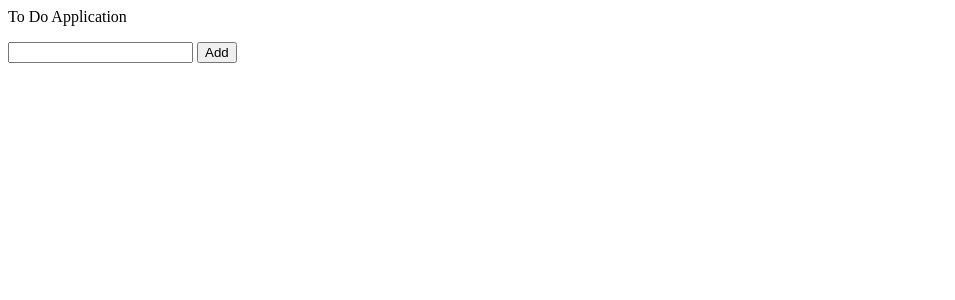
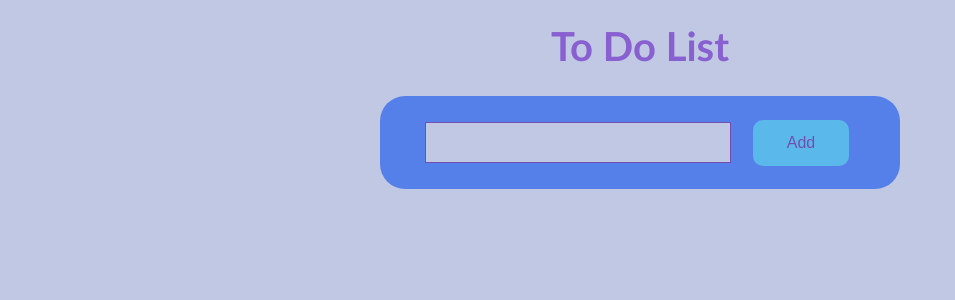
Before and after one commit to kingapl/todo_app, a Django app: page / in a window 1280 px wide. Shown: the top 300 px of the page, without its empty margins (0-955 px from the left). Run offline with Django 3.2, Linux system fonts and the light colour scheme; data that the repository does not hold is empty.

Commit message:
Add frontend layer.

```diff
--- /dev/null
+++ b/tasks/static/css/base.css
@@ -0,0 +1,143 @@
+body {
+    margin: 0px;
+    padding: 0px;
+    background-color: white;
+    height: 100vh;
+    background-color: #c1c8e4;
+    font-family: 'Calibri';
+}
+
+p {
+    margin: 4px;
+}
+
+label {
+    font-size: 20px;
+    color: #c1c8e4;
+}
+
+.container {
+    display: flex;
+    justify-content: center;
+    flex-direction: column;
+    align-items: center;
+    width: 100vw;
+}
+
+.title {
+    margin: 16px;
+}
+
+.title-text {
+    margin-top: 6px;
+    margin-bottom: 6px;
+    font-size: 40px;
+    color: #8860d0;
+}
+
+.content {
+    display: flex;
+    justify-content: center;
+    flex-direction: column;
+    width: 500px;
+    margin-top: 4px;
+    background-color: #5680e9;
+    padding: 10px;
+    border-radius: 25px;
+}
+
+.form {
+    display: flex;
+    justify-content: center;
+    align-items: center;
+    flex-wrap: wrap;
+    padding-left: 10px;
+    padding-right: 10px;
+}
+
+#id_title {
+    width: 60%;
+    font-size: 20px;
+    margin: 16px 8px;
+    padding: 8px;
+    border: 1px solid #724fb0;
+    background-color: #c1c8e4;
+    color: #8860d0;
+}
+
+.add-btn {
+    background-color: #5ab9ea;
+    width: 20%;
+    margin-left: 14px;
+    margin-right: 14px;
+    padding-top: 14px;
+    padding-bottom: 14px;
+    border: none;
+    border-radius: 10px;
+    color: #724fb0;
+    font-size: 16px;
+}
+
+.task {
+    display: flex;
+    justify-content: space-between;
+    align-items: center;
+    background-color: #84ceeb;
+    margin: 10px;
+    padding: 12px;
+    border-radius: 10px;
+}
+
+.task-name {
+    font-size: 20px;
+    color: #8860d0;
+}
+
+.edit-btn {
+    background-color: #5ab9ea;
+    padding: 10px 20px 10px 20px;
+    border-radius: 10px;
+    color: #724fb0;
+    text-decoration: none;
+}
+
+.delete-btn {
+    background-color: #8860d0;
+    padding: 10px 20px 10px 20px;
+    border-radius: 10px;
+    color: #c1c8e4;
+    text-decoration: none;
+}
+
+.info {
+    display: flex;
+    justify-content: center;
+    font-size: 22px;
+    color: #c1c8e4;
+}
+
+#id_complete {
+    margin: 16px 8px;
+}
+
+.submit-btn {
+    width: 120px;
+    background-color: #5ab9ea;
+    color: #724fb0;
+    border: none;
+    border-radius: 10px;
+    padding: 10px 20px 10px 20px;
+    margin: 10px;
+    font-size: 16px;
+}
+
+.cancel-btn {
+    width: 70px;
+    background-color: #5ab9ea;
+    color: #724fb0;
+    border-radius: 10px;
+    padding: 10px 20px 10px 20px;
+    margin: 10px;
+    font-size: 16px;
+    text-decoration: none;
+}
--- /dev/null
+++ b/tasks/templates/tasks/base.html
@@ -0,0 +1,20 @@
+{% load static %}
+
+<!DOCTYPE html>
+<html>
+<head>
+    <meta charset="utf-8">
+    <title>To Do</title>
+    <link rel="stylesheet" type="text/css" href="{% static 'css/base.css' %}">
+</head>
+<body>
+    <main class="container">
+        <div class="title">
+            <h1 class="title-text">To Do List</h1>
+        </div>
+        <div class="content">
+            {% block content %}{% endblock content %}
+        </div>
+    </main>
+</body>
+</html>
--- a/tasks/templates/tasks/index.html
+++ b/tasks/templates/tasks/index.html
@@ -1,21 +1,35 @@
-<p>To Do Application</p>
+{% extends "tasks/base.html" %}
 
-<form method="post">
+{% block content %}
+
+<form method="post" class="form" >
   {% csrf_token %}
   {{ form.title }}
-  <button name="submit">Add</button>
+  <button name="submit" class="add-btn">Add</button>
 </form>
 
-{% for task in tasks %}
-  {% if task.complete == False %}
-    <p>{{ task }}
-      <a href="{% url 'tasks:edit' task.id %}">Edit</a>
-      <a href="{% url 'tasks:delete' task.id %}">Delete</a>
-    </p>
-  {% else %}
-    <p><s>{{ task }}</s>
-      <a href="{% url 'tasks:edit' task.id %}">Edit</a>
-      <a href="{% url 'tasks:delete' task.id %}">Delete</a>
-    </p>
-  {% endif%}
-{% endfor %}
+<div class="tasks">
+  {% for task in tasks %}
+    {% if task.complete == False %}
+      <div class="task">
+        <div class="task-name"><p>{{ task }}</p></div>
+        <div class="task-options">
+          <a href="{% url 'tasks:edit' task.id %}" class="edit-btn">Edit</a>
+          <a href="{% url 'tasks:delete' task.id %}" class="delete-btn">Delete</a>
+        </div>
+      </div>
+    {% else %}
+      <div class="task">
+        <div class="task-name">
+          <p><s>{{ task }}</s></p>
+        </div>
+        <div class="task-options">
+          <a href="{% url 'tasks:edit' task.id %}" class="edit-btn">Edit</a>
+          <a href="{% url 'tasks:delete' task.id %}" class="delete-btn">Delete</a>
+        </div>
+      </div>
+    {% endif%}
+  {% endfor %}
+</div>
+
+{% endblock content %}
--- a/todo/settings.py
+++ b/todo/settings.py
@@ -19,6 +19,9 @@ load_dotenv()
 
 # Build paths inside the project like this: BASE_DIR / 'subdir'.
 BASE_DIR = Path(__file__).resolve().parent.parent
+STATICFILES_DIRS = [
+    os.path.join(BASE_DIR, '/ static /'),
+]
 
 
 # Quick-start development settings - unsuitable for production
```
Also changed, not shown: tasks/templates/tasks/delete.html (+13 -5 lines), tasks/templates/tasks/edit.html (+11 -3 lines).
